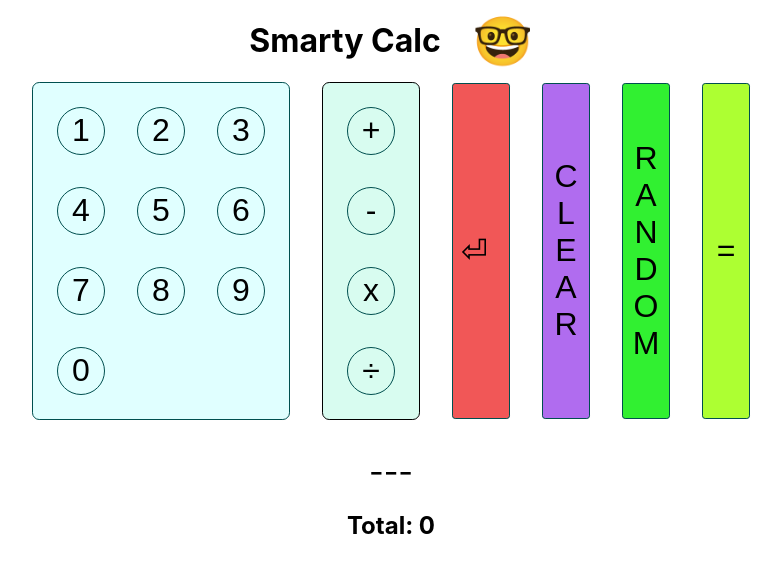
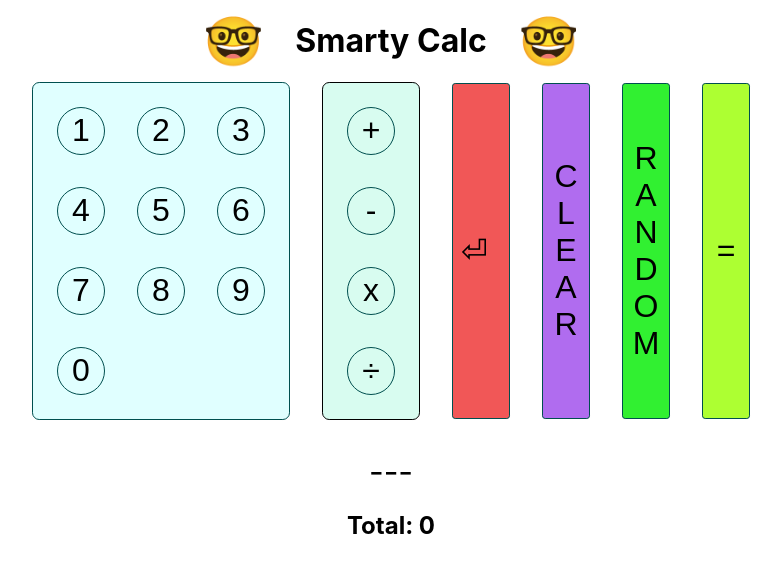
Before and after one commit to NadyaCodes/smarty-calc, a React (Create React App) app: page / in a window 1280 px wide. Shown: the top 572 px of the page, without its empty margins (249-1030 px from the left). Built offline with nearby package versions, Linux system fonts and the light colour scheme.

Commit message:
add second emoji animation

```diff
--- a/src/App.css
+++ b/src/App.css
@@ -89,20 +89,42 @@ button:active {
 }
 
 
-.bouncy {
-  padding-left: 2rem;
+.bounce {
+
   font-size: xxx-large;
-  animation: bounce 3s ease-in-out;
+
 }
 
-@keyframes bounce {
+.bounce-right {
+  padding-left: 2rem;
+  animation: bounce-right 2s ease-in-out;
+}
+
+@keyframes bounce-right {
   0% {
-    transform: translate(-80vw, 30vh) rotate(50deg);
+    transform: translate(-60vw, 30vh) rotate(50deg) scale(10%);
   }
   95% {
-    transform: translate(-4vw, -4vh) rotate(5deg);
+    transform: translate(10vw, 10vh) rotate(-10deg) scale(550%);
   }
   100% {
     transform: translate(0, 0);
   }
 }
+
+.bounce-left {
+  padding-right: 2rem;
+  animation: bounce-left 2s ease-in-out;
+}
+
+@keyframes bounce-left {
+  0% {
+    transform: translate(60vw, 30vh) rotate(-50deg) scale(10%);
+  }
+  95% {
+    transform: translate(-10vw, 10vh) rotate(10deg) scale(550%);
+  }
+  100% {
+    transform: translate(0, 0);
+  }
+}
--- a/src/App.js
+++ b/src/App.js
@@ -5,8 +5,9 @@ function App() {
   return (
     <div className="App">
       <div className="header">
+        <div className="bounce bounce-left">🤓</div>
         <h1>Smarty Calc</h1>
-        <div className="bouncy">🤓</div>
+        <div className="bounce bounce-right">🤓</div>
       </div>
 
       <Calculator />
```
